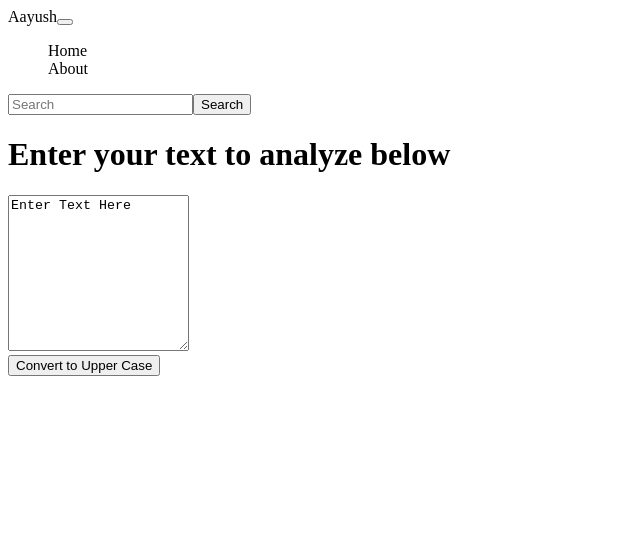
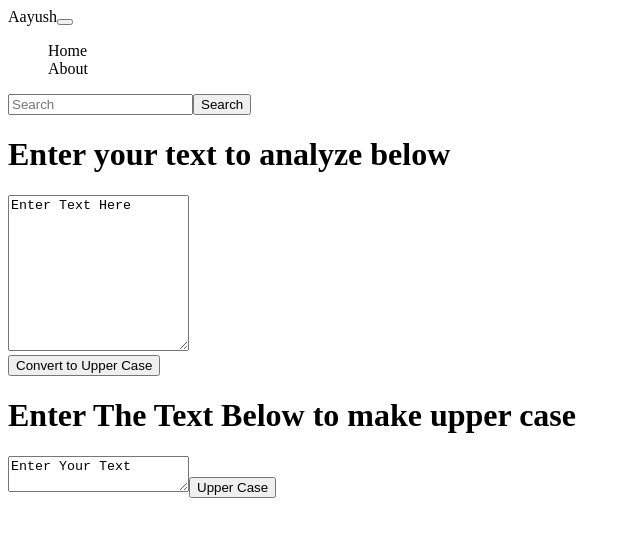
Before and after one commit to mr-prasai2004/Learning_React, a React (Create React App) app in the folder learning_react/: page / in a window 1280 px wide. Shown: the top 536 px of the page, without its empty margins (0-640 px from the left). Built offline with nearby package versions, Linux system fonts and the light colour scheme; the HTML template or start-up script is replaced by a standard one.

Commit message:
Created a Similar Page like Tutorial by Own

```diff
--- a/learning_react/src/App.js
+++ b/learning_react/src/App.js
@@ -1,6 +1,7 @@
 import "./App.css";
 import Navbar from "./components/Navbar";
 import TextForm from "./components/TextForm";
+import Textform2 from "./components/Textform2";
 function App() {
   return (
     <>
@@ -9,7 +10,7 @@ function App() {
 
 <TextForm heading="Enter your text to analyze below"/>
 </div>
-
+<Textform2 />
     </>
   );
 }
--- a/learning_react/src/components/TextForm.js
+++ b/learning_react/src/components/TextForm.js
@@ -2,11 +2,13 @@ import React,{useState} from 'react'
 
 export default function TextForm(props) {
     const handelUpClick=()=>{
-        console.log("Upper Case Was Clicked")
-        setText("You have Click on HandleUpClick");
+        console.log("Upper Case Was Clicked"+ text)
+        let newText=text.toUpperCase();
+        setText(newText);
     }
-    const handleOnChange=()=>{
-        console.log("On Changed")
+    const handleOnChange=(event)=>{
+        console.log("On Changed");
+        setText(event.target.value)
     }
     const[text, setText]= useState('Enter Text Here');
     // setText("New Text");
--- /dev/null
+++ b/learning_react/src/components/Textform2.js
@@ -0,0 +1,23 @@
+import React,{useState} from 'react'
+
+
+export default function Textform2() {
+    const [Text, setText]=useState("Enter Your Text")
+    const onHandleChange =(event)=>{
+        console.log("Hello Aayush")
+        setText(event.target.value);
+    }
+    const onHandleClick =()=>{
+        let newText2= Text.toUpperCase();
+        console.log("UpperCase Converted")
+        setText(newText2)
+
+    }
+  return (
+    <div>
+      <h1>Enter The Text Below to make upper case</h1>
+      <textarea row='9'value={Text} onChange={onHandleChange}/>
+      <button className="btn btn-primary" onClick={onHandleClick}>Upper Case</button>
+    </div>
+  )
+}
```
